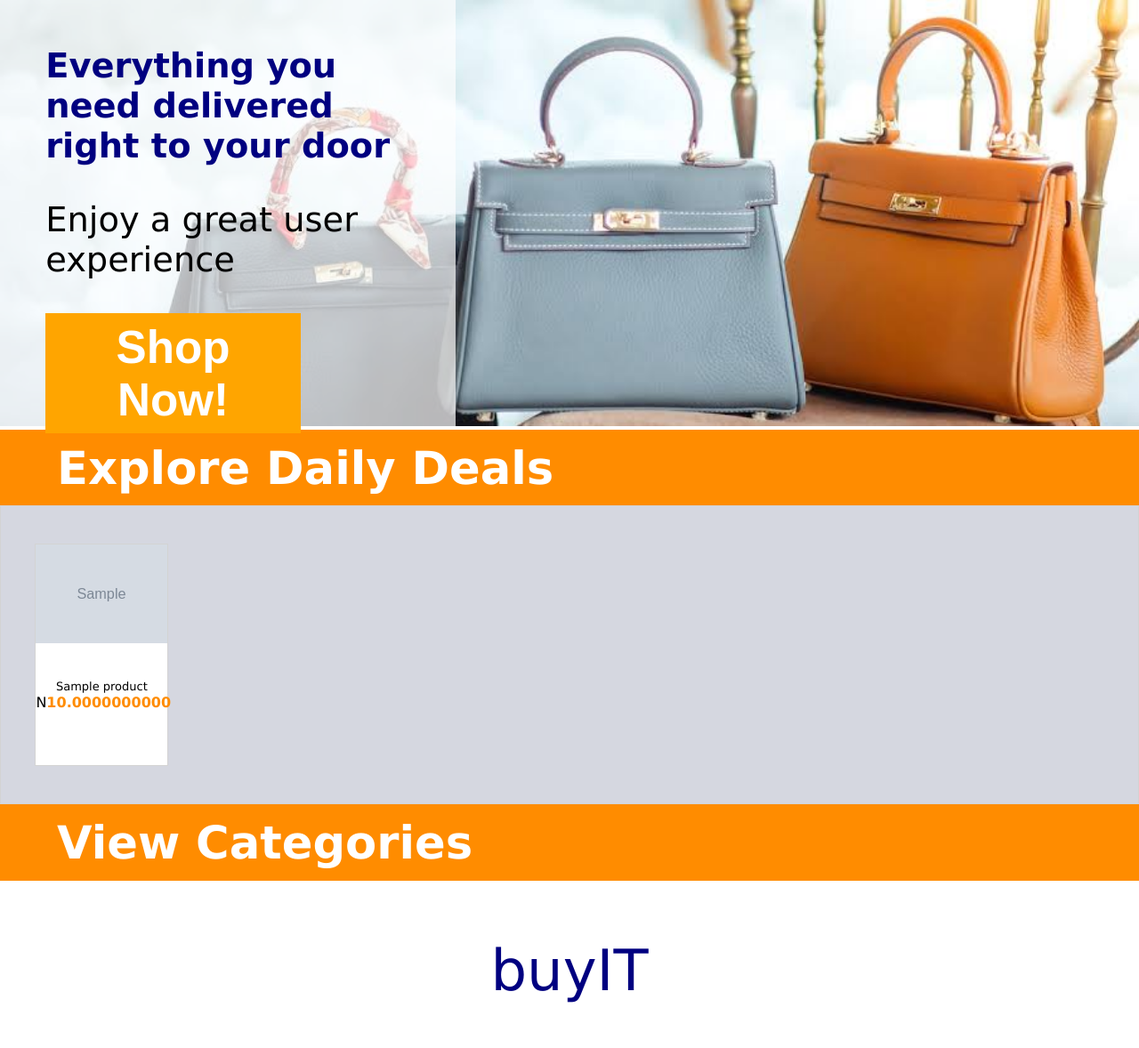
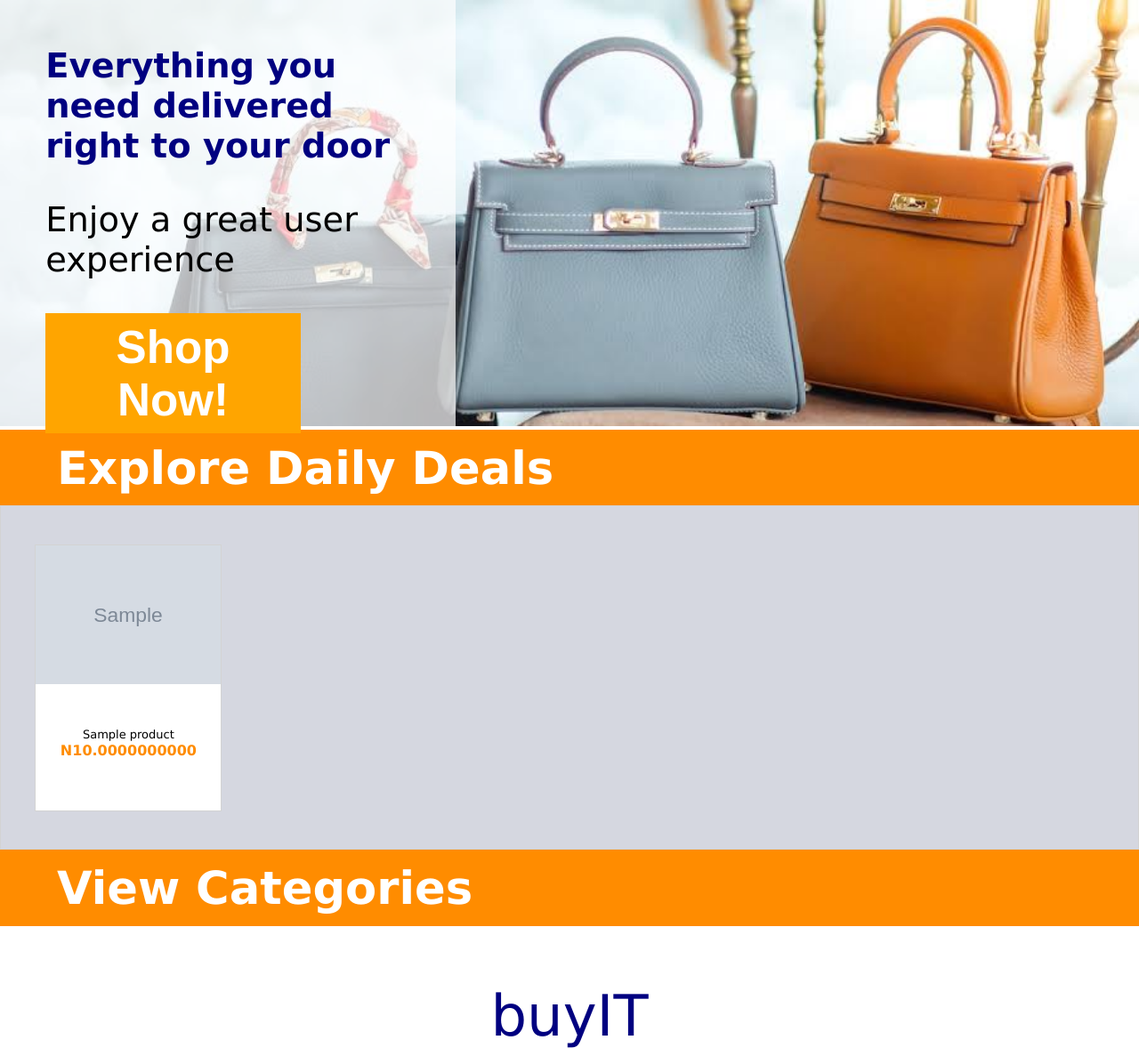
Before and after one commit to joyogbu/buyIT, a Flask app: page / in a window 1280 px wide. Shown: the part 222-1400 px from the top of the page at 89% size. Run offline with Flask 3, Linux system fonts and the light colour scheme; tables that the repository leaves empty hold one stand-in row (values such as "Sample post"); grey boxes marked "Sample" are stand-in pictures.

Commit message:
cleaning up my files

```diff
--- a/app/models/base.py
+++ b/app/models/base.py
@@ -1,5 +1,5 @@
 #!/usr/bin/python3
-
+'''declarative base'''
 import sqlalchemy
 from sqlalchemy import create_engine
 from sqlalchemy.ext.declarative import declarative_base
--- a/app/models/db_engine.py
+++ /dev/null
@@ -1,4 +0,0 @@
-#!/usr/bin/python3
-
-import sqlalchemy
-from sqlalchemy import create_engine
--- a/app/models/init_db.py
+++ b/app/models/init_db.py
@@ -1,4 +1,5 @@
 #!/usr/bin/python3
+'''using script to add products'''
 
 import sqlalchemy
 from model import Customers, Products
--- a/app/routes.py
+++ b/app/routes.py
@@ -1,4 +1,5 @@
 #!/usr/bin/python3
+'''module for defining the flask routes'''
 import bcrypt
 from app import app
 from flask import render_template, request, redirect, url_for, session, jsonify
@@ -9,22 +10,29 @@ import math
 db_session = DBSession()
 @app.route('/', strict_slashes=False)
 def index():
+    '''defining the index page'''
     #prods = Products.query.all()
     prods = db_session.query(Products).all()
     return render_template('index.html', prods=prods)
 
 @app.route('/sign_in_register', methods=['GET', 'POST'])
 def sign_in():
+    '''defining login and register functionality'''
     message = ""
     #user_name = ""
+    '''check if a form is rwceived'''
     if request.form:
+        # check id form inpirs were submitted
         if request.method == "POST":
+            # check if it is a signup
             if request.args.get('name') == 'signup':
                 customer_email = request.form.get('mobile_or_email')
+                # check if a customer already exiats with that email
                 check_user = db_session.query(Customers).filter_by(customer_email=customer_email).first()
                 if check_user:
                     error="email already exists"
                     return redirect(url_for('sign_in', error=error))
+                # continue if customer does not already exist
                 customer_password = request.form.get('password')
                 customer_bytes = customer_password.encode('utf-8')
                 salt = bcrypt.gensalt()
@@ -33,6 +41,7 @@ def sign_in():
                 db_session.add(user)
                 db_session.commit()
                 message = "Your account has been created successfully"
+                # if it was a sign in form that was submitted
             else:
                 customer_email=request.form.get('username')
                 customer_pass=request.form.get('pass')
@@ -60,6 +69,7 @@ def sign_in():
 
 @app.route('/sign_out')
 def log_out():
+    '''define a log out'''
     if session['user_id']:
         session.pop('user_id', None)
         session.pop('username', None)
@@ -68,6 +78,7 @@ def log_out():
     return redirect(url_for('index'))
 
 def subTotal():
+    '''get total from cartitems table'''
     sub_total=0
     all_items = db_session.query(Cartitems).filter_by(cart_customer_id=session['user_id']).all()
     #sub_total = all_items.cart_quantity * all_items.item.product_price
@@ -81,6 +92,7 @@ def subTotal():
 @app.route('/cart', methods=['GET', 'POST'])
 @app.route('/cart/<int:id>', methods=['GET', 'POST'])
 def cart_page(id=None):
+    '''render the cart page'''
     #cart_item = None
     quantity = 0
     sub_total = 0
--- a/app/static/styles/mystyle.css
+++ b/app/static/styles/mystyle.css
@@ -124,8 +124,8 @@ body {
 	background: rgba(45, 56, 100, 0.2);
 }*/
 .product_div {
-	width:150px;
-	height:250px;
+	width:160px;
+	height:260px;
 	border:1px solid lightgrey;
 	text-align:center;
 	/*display:inline-block;*/
@@ -136,7 +136,7 @@ body {
 }
 .product_image {
 	width:100%;
-	height:60%;
+	height:62%;
 	border:2px solid none;
 }
 .product_img_box {
@@ -144,14 +144,15 @@ body {
 	object-fit:fill;
 }
 .product_div_text {
-	height:40%;
+	height:38%;
 	border:1px solid none;
+	padding:1%;
 }
 .product_text {
 	font-size:13px;
 	color:grey;
 }
-.ccurrency {
+.currency {
 	color:darkorange !important;
 	font-weight:bold;
 }
@@ -473,3 +474,16 @@ footer ul {
 #footer_note {
 	text-align:center;
 }
+
+@media only screen and (min-width: 600px) {
+	.product_div {
+		width:210px;
+		height:300px;
+	}
+	.product_image {
+		height:67%;
+	}
+	.product_div_text {
+		height:33%;
+	}
+}
--- a/app/templates/buyit.html
+++ b/app/templates/buyit.html
@@ -24,7 +24,7 @@
 					<span style="font-size:2vw;color:darkred;font-weight:bold;">buyIT</span><br>
 					<p id="flex_text">Everything you need delivered right to your door</p>
 					<p style="font-size:2vw;">Enjoy a great user experience</p>
-					<button id="shop_now"><a href="#">Shop Now!</a></button>
+					<button id="shop_now"><a href="/">Shop Now!</a></button>
 				</div>
 			</div>
 			<br><br>
```
Also changed, not shown: app/models/model.py (+7 -0 lines), console.py (+23 -3 lines), README.md (added), app/static/images/products/laptop1.jpg (renamed from laptop1.jpg).
